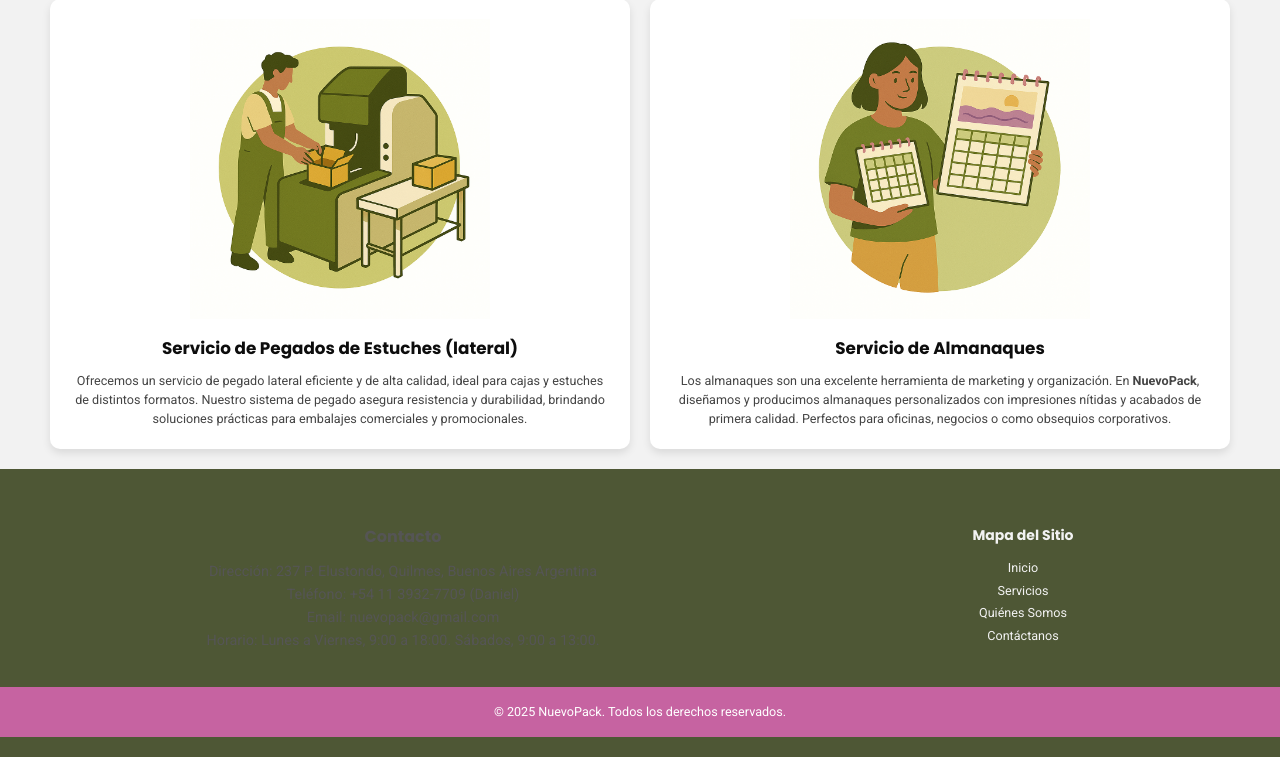
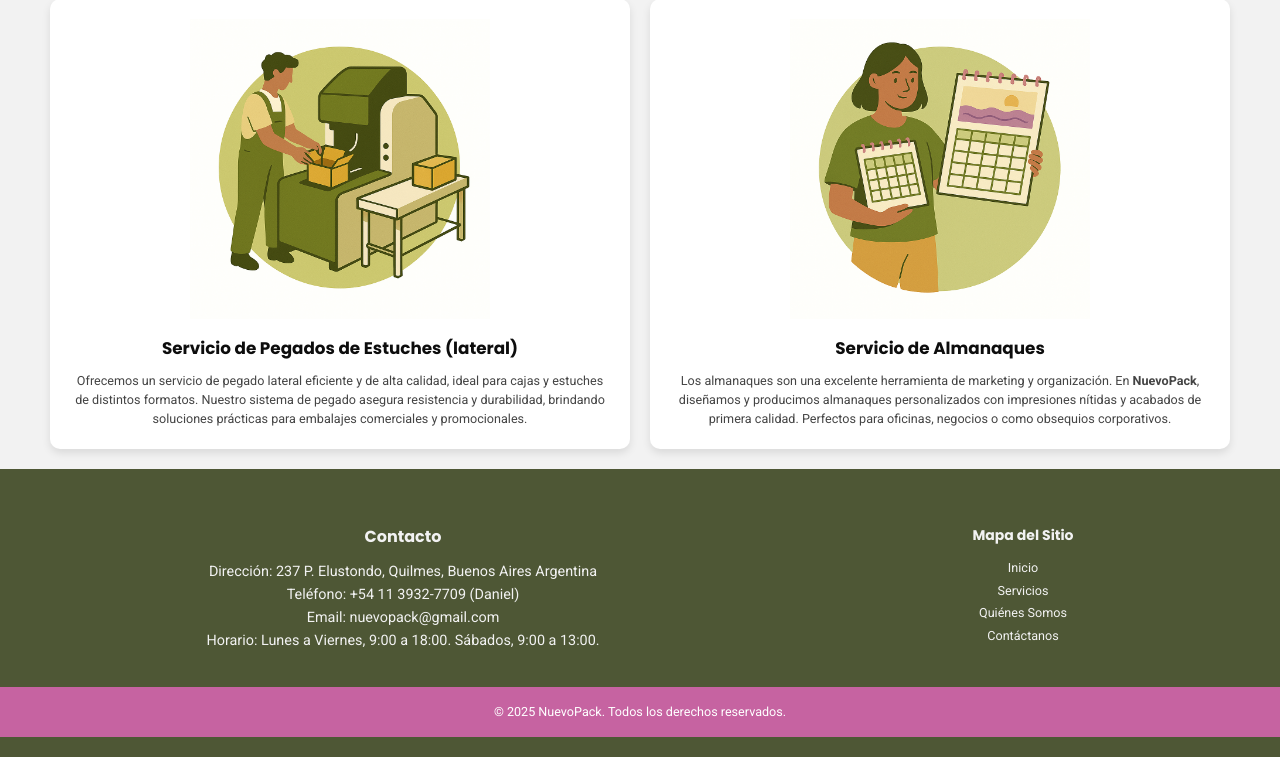
Before and after one commit to antonellavillani/nuevopack, a PHP site: page /index.php in a window 1280 px wide. Shown: the part 1469-2226 px from the top of the page. Run offline with PHP 8.4, Linux system fonts and the light colour scheme; data that the repository does not hold is empty.

Commit message:
style: Corrección en el estilo del footer

```diff
--- a/includes/footer.php
+++ b/includes/footer.php
@@ -1,7 +1,7 @@
 <footer>
     <div class="footer-content">
         <!-- Información de contacto -->
-        <div class="contact-info">
+        <div class="informacion-contacto">
             <h4>Contacto</h4>
             <p>Dirección: 237 P. Elustondo, Quilmes, Buenos Aires Argentina</p>
             <p>Teléfono: +54 11 3932-7709 (Daniel)</p>
--- a/public/css/estilos.css
+++ b/public/css/estilos.css
@@ -387,6 +387,11 @@
     list-style: none;
     padding: 0;
     margin: 0;
+}
+
+.informacion-contacto{
+    margin-top: 40px;
+    font-size: 16px;
 }
 
 /* ---------------------------------------
```
